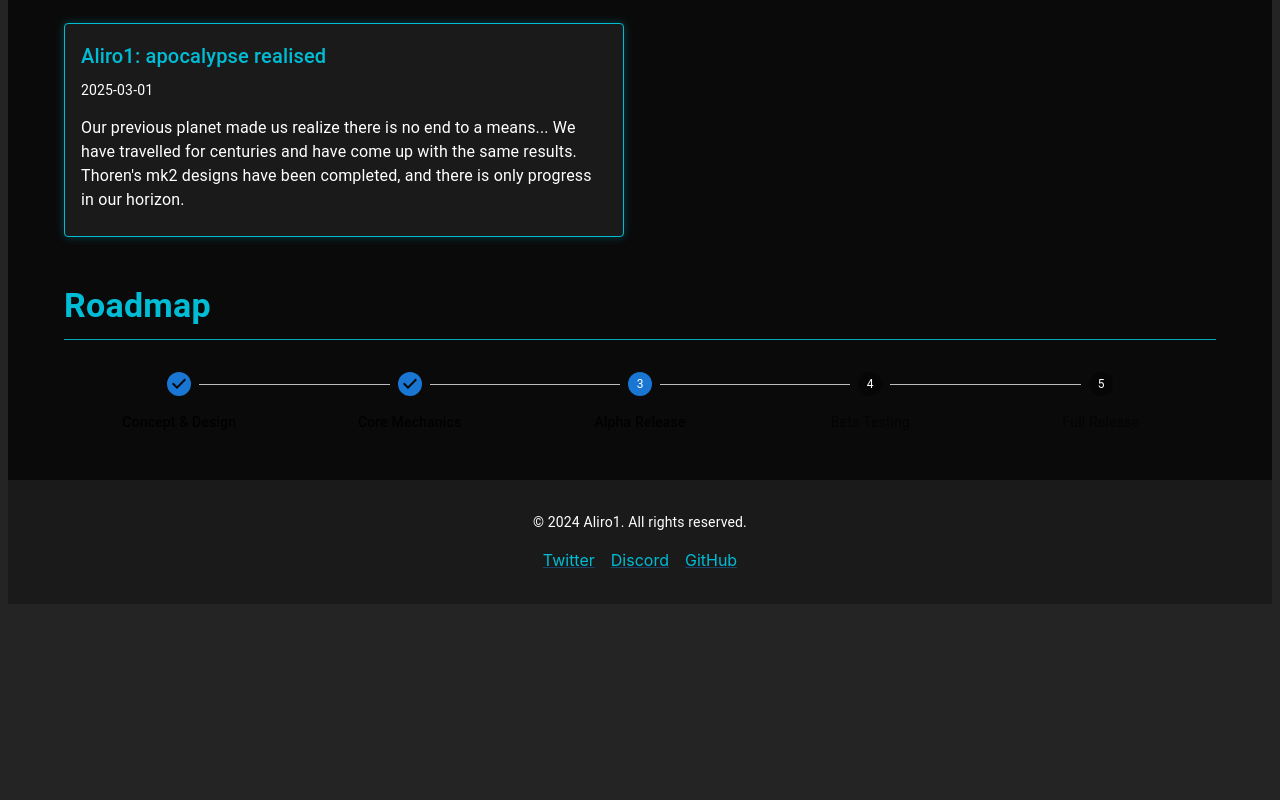
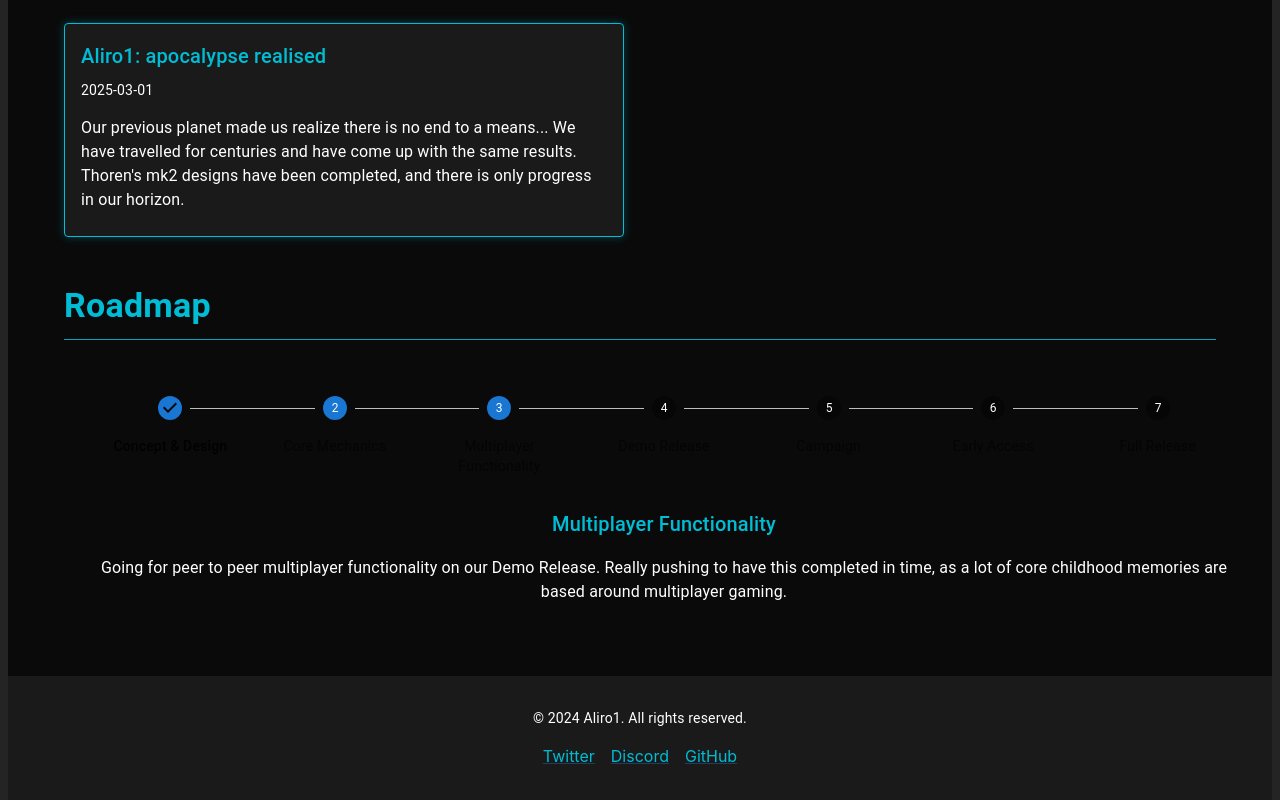
Before and after one commit to icarus-gg/icarus-web, a React (Vite) app: page /aliro1 in a window 1280 px wide. Shown: the part 1250-2050 px from the top of the page. Before the commit the page ends 1862 px from the top, so only its background shows below. Built offline with nearby package versions, Linux system fonts and the light colour scheme.

Commit message:
update roadmap

```diff
--- a/src/components/Roadmap.tsx
+++ b/src/components/Roadmap.tsx
@@ -1,24 +1,89 @@
-import React from 'react'
+import { useState } from 'react'
 import { Box, Typography, Stepper, Step, StepLabel } from '@mui/material'
 
+/*
+steps:: completed | active | incomplete
+*/
 const steps = [
-  'Concept & Design',
-  'Core Mechanics',
-  'Alpha Release',
-  'Beta Testing',
-  'Full Release',
+  { label: 'Concept & Design', status: 'completed' },
+  { label: 'Core Mechanics', status: 'active' },
+  { label: 'Multiplayer Functionality', status: 'active' },
+  { label: 'Demo Release', status: 'incomplete' },
+  { label: 'Campaign', status: 'incomplete' },
+  { label: 'Early Access', status: 'incomplete' },
+  { label: 'Full Release', status: 'incomplete' },
 ]
 
 const Roadmap = () => {
+  const [activeStep, setActiveStep] = useState(2) // Default to the "Alpha Release" step
+
+  // Handle step click
+  const handleStepClick = (stepIndex) => {
+    setActiveStep(stepIndex)
+  }
+
+  // Dummy content for each step
+  const getStepContent = (stepIndex) => {
+    switch (stepIndex) {
+      case 0:
+        return 'Brainstorm ideas and create initial designs, layout a rough storyboard and plan a campaign for early access.'
+      case 1:
+        return 'Architect and develop c++ systems to pilot the core of Aliro1. Goals are aimed to break things down and implement with a goal to ease expansion.'
+      case 2:
+        return 'Going for peer to peer multiplayer functionality on our Demo Release. Really pushing to have this completed in time, as a lot of core childhood memories are based around multiplayer gaming.'
+      case 3:
+        return 'Beta Testing phase in a nutshell. We release a public Demo for feedback and further testing of our core systems, including Multiplayer.'
+      case 4:
+        return 'Finalize our Single Player Campaign in preparation for Early Access Release while fixing or adding whatever is deemed necessary from our Demo run.'
+      case 5:
+        return 'Early Access Release! The game is officially launched with a Single player Campaign, and Multiplayer functionality.'
+      case 6:
+        return 'Aliro1 Full Release. The game is officially launched with a Single player Campaign, and Multiplayer functionality.'
+      default:
+        return 'Unknown step'
+    }
+  }
+
   return (
-    <Box sx={{ width: '100%' }}>
-      <Stepper activeStep={2} alternativeLabel sx={{ color: '#00bcd4' }}>
-        {steps.map((label) => (
-          <Step key={label}>
-            <StepLabel sx={{ color: '#00bcd4' }}>{label}</StepLabel>
+    <Box sx={{ width: '100%', padding: 3 }}>
+      {/* Stepper with manually controlled step icons */}
+      <Stepper alternativeLabel sx={{ color: '#00bcd4' }}>
+        {steps.map((step, index) => (
+          <Step
+            key={step.label}
+            onClick={() => handleStepClick(index)}
+            sx={{ cursor: 'pointer' }}
+          >
+            <StepLabel
+              sx={{
+                color:
+                  step.status === 'completed'
+                    ? '#4caf50' // Green for completed
+                    : step.status === 'active'
+                    ? '#00bcd4' // Cyan for active
+                    : '#9e9e9e', // Grey for incomplete
+              }}
+              StepIconProps={{
+                // Manually control the step icon appearance
+                completed: step.status === 'completed',
+                active: step.status === 'active',
+              }}
+            >
+              {step.label}
+            </StepLabel>
           </Step>
         ))}
       </Stepper>
+
+      {/* Display content for the active step */}
+      <Box sx={{ marginTop: 4, textAlign: 'center' }}>
+        <Typography variant="h6" sx={{ color: '#00bcd4' }}>
+          {steps[activeStep].label}
+        </Typography>
+        <Typography variant="body1" sx={{ marginTop: 2, color: '#ffffff' }}>
+          {getStepContent(activeStep)}
+        </Typography>
+      </Box>
     </Box>
   )
 }
```
